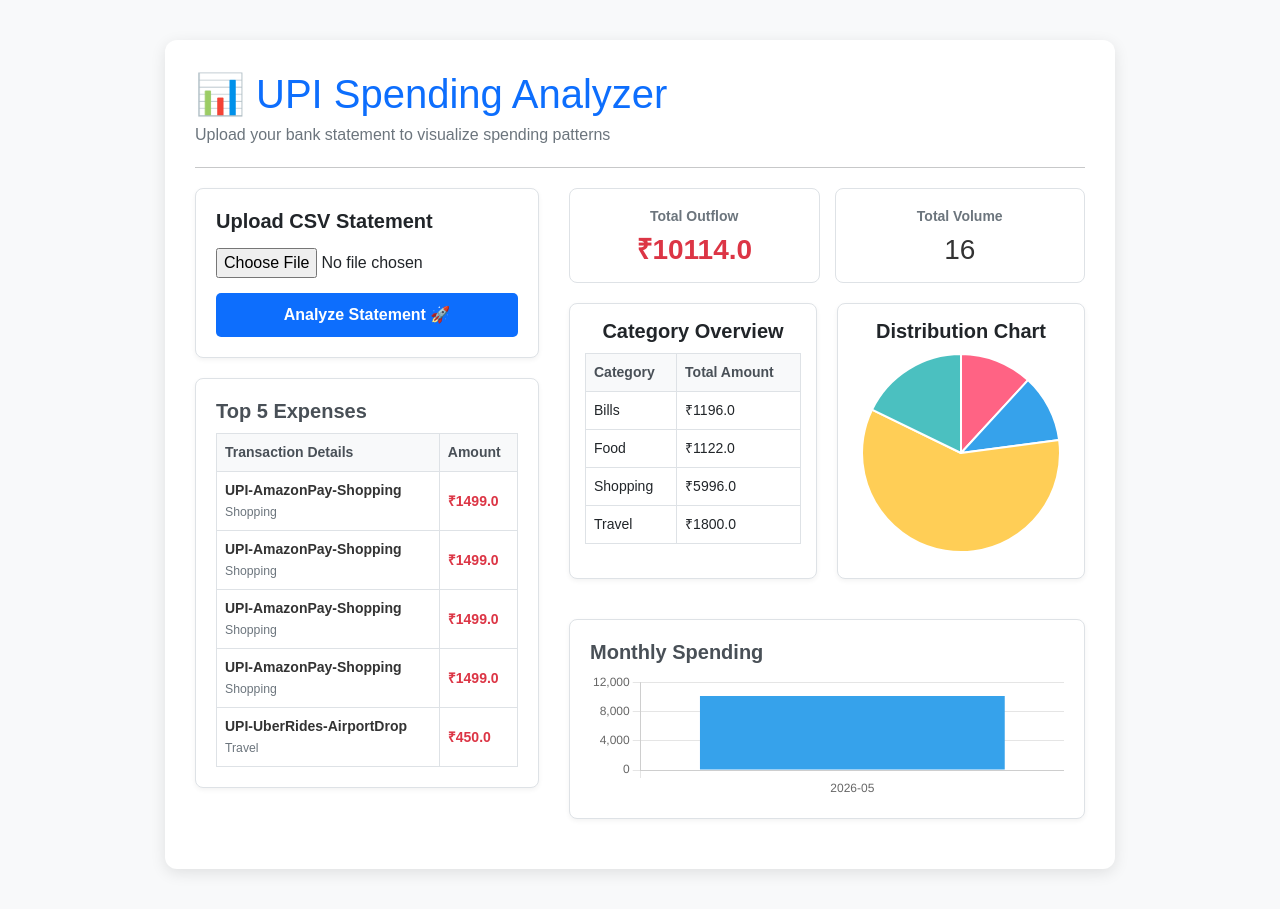
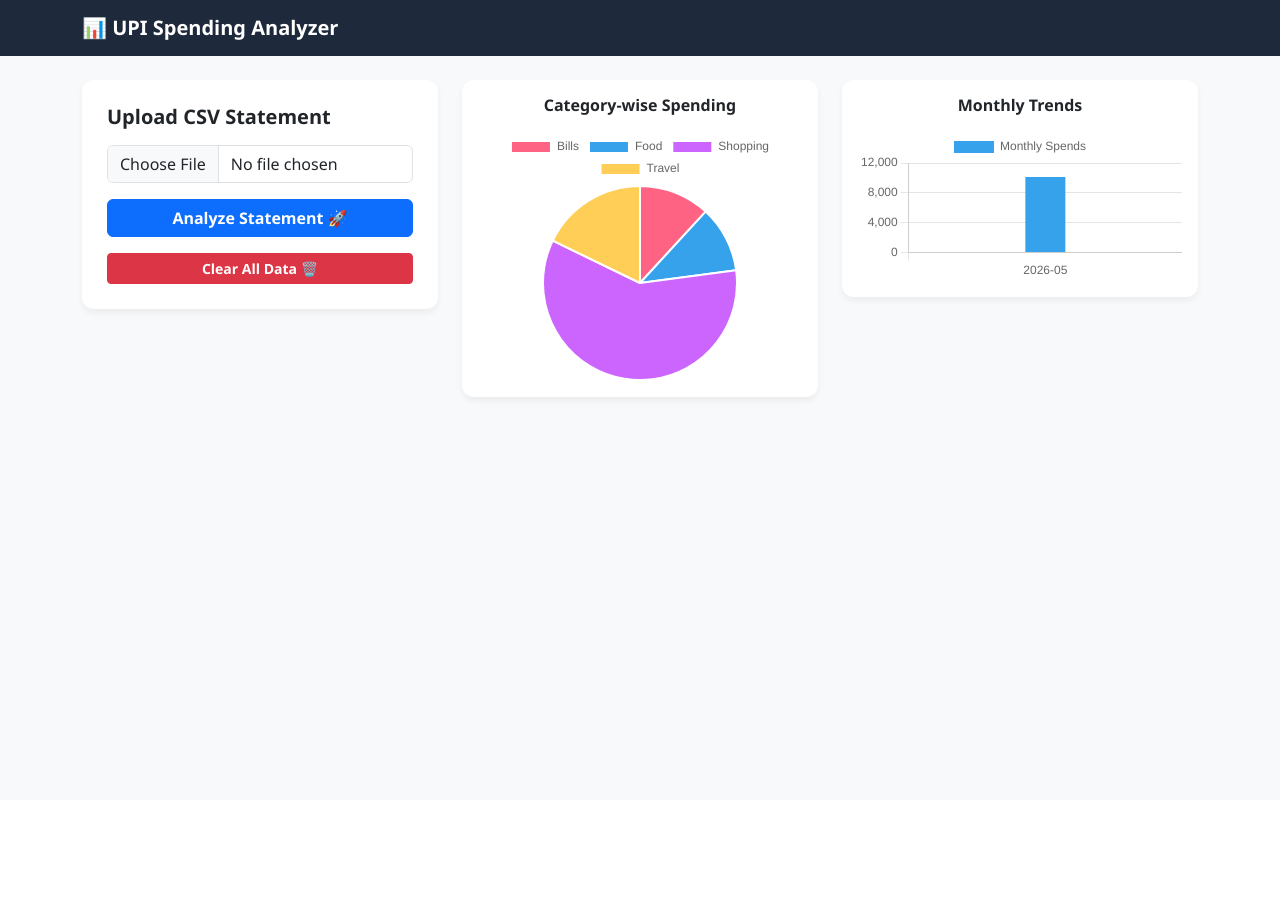
Before and after one commit to deepak764877-a11y/Upi-spending-analyzer, a Flask app: page / in a window 1280 px wide. After the commit the page ends 401 px from the top, so only its background shows below. Run offline with Flask 3, Linux system fonts and the light colour scheme; data comes from the database, SQL or seed files in the repository; both versions use the stored data as it was after the commit.

Commit message:
Add: Clear all data feature and fixed date parsing

```diff
--- a/app.py
+++ b/app.py
@@ -1,11 +1,10 @@
 import os
 import sqlite3
+import pandas as pd
 from flask import Flask, render_template, request, redirect, url_for
-import pandas as pd
-
 app = Flask(__name__)
-app.secret_key = "mysecretkey"
-
+UPLOAD_FOLDER = 'uploads'
+app.config['UPLOAD_FOLDER'] = UPLOAD_FOLDER
 def init_db():
     conn = sqlite3.connect('database.db')
     cursor = conn.cursor()
@@ -20,93 +19,81 @@ def init_db():
     ''')
     conn.commit()
     conn.close()
-
 def get_category(description):
     desc = str(description).lower()
-    if 'zomato' in desc or 'swiggy' in desc or 'food' in desc:
+    if 'food' in desc or 'restaurant' in desc or 'swiggy' in desc or 'zomato' in desc:
         return 'Food'
-    elif 'uber' in desc or 'ola' in desc or 'petrol' in desc or 'fuel' in desc or 'hpcl' in desc or 'iocl' in desc:
+    elif 'fuel' in desc or 'travel' in desc or 'uber' in desc or 'ola' in desc:
         return 'Travel'
+    elif 'bill' in desc or 'recharge' in desc or 'electricity' in desc:
+        return 'Bills'
     elif 'amazon' in desc or 'flipkart' in desc or 'shopping' in desc:
         return 'Shopping'
-    elif 'jio' in desc or 'airtel' in desc or 'bill' in desc:
-        return 'Bills'
-    else:
-        return 'Others'
-
+    return 'Others'
 @app.route('/')
 def home():
-    init_db()
+    conn = sqlite3.connect('database.db')
+    cursor = conn.cursor()
+    cursor.execute("SELECT category, SUM(amount) FROM transactions GROUP BY category")
+    pie_data = cursor.fetchall()
 
-    conn = sqlite3.connect('database.db')
-    conn.row_factory = sqlite3.Row
-    cursor = conn.cursor()
+    cursor.execute("SELECT strftime('%Y-%m', date) as month, SUM(amount) FROM transactions GROUP BY month")
+    bar_data = cursor.fetchall()
 
-    stats = cursor.execute('SELECT SUM(amount) as total_spent, COUNT(id) as total_count FROM transactions').fetchone()
-    cats = cursor.execute('SELECT category, SUM(amount) as total FROM transactions GROUP BY category').fetchall()
-    top_transactions = cursor.execute('SELECT description, amount, category FROM transactions ORDER BY amount DESC LIMIT 5').fetchall()
-    all_raw = cursor.execute('SELECT date, amount FROM transactions').fetchall()
-
+    cursor.execute("SELECT SUM(amount) as total_spent, COUNT(id) as total_count FROM transactions")
+    stats = cursor.fetchone()
     conn.close()
 
-    monthly_dict = {}
-    for row in all_raw:
-        raw_date = str(row['date']).replace('/', '-')
-
-        if '-' in raw_date:
-            parts = raw_date.split('-')
-            month_key = f"{parts[0]}-{parts[1]}" if len(parts[0]) == 4 else f"{parts[2]}-{parts[1]}"
-        else:
-            month_key = "Unknown"
-
-        monthly_dict[month_key] = monthly_dict.get(month_key, 0) + abs(float(row['amount']))
-
-    month_labels = sorted(monthly_dict.keys())
-    month_values = [monthly_dict[m] for m in month_labels]
-
-    chart_labels = [row['category'] for row in cats]
-    chart_values = [row['total'] for row in cats]
-
-    return render_template(
-        'index.html',
-        stats=stats,
-        category_data=cats,
-        chart_labels=chart_labels,
-        chart_values=chart_values,
-        top_transactions=top_transactions,
-        month_labels=month_labels,
-        month_values=month_values
-    )
-
+    return render_template('index.html', pie_data=pie_data, bar_data=bar_data, stats=stats)
 @app.route('/upload', methods=['POST'])
 def upload_file():
-    init_db()
+    if 'file' not in request.files:
+        return redirect(url_for('home'))
+    file = request.files['file']
+    if file.filename == '':
+        return redirect(url_for('home'))
 
-    file = request.files['file']
     if file:
-        if not os.path.exists('uploads'):
-            os.makedirs('uploads')
-        file_path = os.path.join('uploads', file.filename)
-        file.save(file_path)
+        if not os.path.exists(app.config['UPLOAD_FOLDER']):
+            os.makedirs(app.config['UPLOAD_FOLDER'])
 
-        df = pd.read_csv(file_path)
+        filepath = os.path.join(app.config['UPLOAD_FOLDER'], file.filename)
+        file.save(filepath)
+
+        df = pd.read_csv(filepath)
+        df.columns = df.columns.str.strip().str.lower()
 
         conn = sqlite3.connect('database.db')
         cursor = conn.cursor()
-        for index, row in df.iterrows():
-            category = get_category(row['Description'])
+
+        for _, row in df.iterrows():
+            raw_date = row.get('date', '')
+            try:
+                date_val = pd.to_datetime(raw_date, dayfirst=True).strftime('%Y-%m-%d')
+            except:
+                date_val = raw_date
+
+            desc_val = row.get('description', '')
+            amount_val = abs(float(row.get('amount', 0)))  # HDFC statements show debit as negative, abs() fixes it.
+            category_val = get_category(desc_val)
+
             cursor.execute(
                 "INSERT INTO transactions (date, description, amount, category) VALUES (?, ?, ?, ?)",
-                (str(row['Date']), str(row['Description']), float(row['Amount']), category)
+                (date_val, desc_val, amount_val, category_val)
             )
+
         conn.commit()
         conn.close()
 
-        if os.path.exists(file_path):
-            os.remove(file_path)
-
+        return redirect(url_for('home'))
+@app.route('/clear-data', methods=['POST'])
+def clear_data():
+    conn = sqlite3.connect('database.db')
+    cursor = conn.cursor()
+    cursor.execute("DELETE FROM transactions")
+    conn.commit()
+    conn.close()
     return redirect(url_for('home'))
-
 if __name__ == '__main__':
     init_db()
     app.run(debug=True)
--- a/templates/index.html
+++ b/templates/index.html
@@ -1,163 +1,102 @@
 <!DOCTYPE html>
-<html>
+<html lang="en">
 <head>
+    <meta charset="UTF-8">
+    <meta name="viewport" content="width=device-width, initial-scale=1.0">
     <title>UPI Spending Analyzer</title>
     <link href="https://cdn.jsdelivr.net/npm/bootstrap@5.3.0/dist/bootstrap.min.css" rel="stylesheet">
+    <script src="https://cdn.jsdelivr.net/npm/chart.js"></script>
     <style>
-        body { background-color: #f8f9fa; font-family: Arial, sans-serif; }
-        .main-card { max-width: 950px; margin: 40px auto; background: white; padding: 30px; border-radius: 12px; box-shadow: 0 4px 15px rgba(0,0,0,0.1); }
-        .grid-container { display: flex; gap: 30px; }
-        .left-col { flex: 4; }
-        .right-col { flex: 6; }
-        .feature-box { background: white; padding: 20px; border: 1px solid #dee2e6; border-radius: 8px; margin-bottom: 20px; box-shadow: 0 2px 5px rgba(0,0,0,0.05); }
-        .stats-row { display: flex; gap: 15px; margin-bottom: 20px; text-align: center; }
-        .stat-card { flex: 1; padding: 15px; background: white; border: 1px solid #dee2e6; border-radius: 8px; text-align: center; }
-        .table-custom { width: 100%; border-collapse: collapse; margin-top: 10px; font-size: 14px; }
-        .table-custom th, .table-custom td { border: 1px solid #dee2e6; padding: 8px; text-align: left; }
-        .table-custom th { background-color: #f8f9fa; color: #495057; }
-        .text-danger { color: #dc3545; font-weight: bold; }
-        .text-primary { color: #0d6efd; }
+        body { background-color: #f8f9fa; font-family: 'Segoe UI', Tahoma, Geneva, Verdana, sans-serif; }
+        .navbar { background: #1e293b; }
+        .card { border: none; border-radius: 12px; box-shadow: 0 4px 6px rgba(0,0,0,0.05); }
+        .feature-box { background: white; padding: 25px; border-radius: 12px; box-shadow: 0 4px 6px rgba(0,0,0,0.05); }
     </style>
 </head>
 <body>
-    <div class="main-card">
-        <h1 class="text-primary" style="margin-bottom: 5px;">📊 UPI Spending Analyzer</h1>
-        <p style="color: #6c757d; margin-bottom: 20px;">Upload your bank statement to visualize spending patterns</p>
-        <hr>
 
-        <div class="grid-container" style="margin-top: 20px;">
-            <div class="left-col">
+    <nav class="navbar navbar-expand-lg navbar-dark mb-4">
+        <div class="container">
+            <a class="navbar-brand fw-bold" href="/">📊 UPI Spending Analyzer</a>
+        </div>
+    </nav>
+
+    <div class="container">
+        <div class="row g-4">
+            <div class="col-md-4">
                 <div class="feature-box">
-                    <h5 style="margin-top:0; font-weight: bold;">Upload CSV Statement</h5>
-                    <form action="/upload" method="POST" enctype="multipart/form-data" style="margin-top: 15px;">
-                        <input type="file" name="file" accept=".csv" style="display: block; width: 100%; margin-bottom: 15px;">
-                        <button type="submit" style="width: 100%; padding: 10px; background: #0d6efd; color: white; border: none; border-radius: 5px; cursor: pointer; font-weight: bold;">Analyze Statement 🚀</button>
+                    <h5 class="fw-bold mb-3">Upload CSV Statement</h5>
+                    <form action="/upload" method="POST" enctype="multipart/form-data">
+                        <input type="file" name="file" accept=".csv" class="form-control mb-3" required>
+                        <button type="submit" class="btn btn-primary w-100 fw-bold">Analyze Statement 🚀</button>
                     </form>
-                </div>
 
-                <div class="feature-box">
-                    <h5 style="margin-top:0; font-weight: bold; color: #495057;">Top 5 Expenses</h5>
-                    <table class="table-custom">
-                        <thead>
-                            <tr>
-                                <th>Transaction Details</th>
-                                <th>Amount</th>
-                            </tr>
-                        </thead>
-                        <tbody>
-                            {% for row in top_transactions %}
-                            <tr>
-                                <td>
-                                    <div style="font-weight: bold; color: #333;">{{ row['description'] }}</div>
-                                    <small style="color: #6c757d;">{{ row['category'] }}</small>
-                                </td>
-                                <td class="text-danger" style="vertical-align: middle;">₹{{ row['amount'] }}</td>
-                            </tr>
-                            {% endfor %}
-                        </tbody>
-                    </table>
+                    <form action="/clear-data" method="POST" class="mt-3">
+                        <button type="submit" class="btn btn-danger w-100 btn-sm fw-bold" onclick="return confirm('Are you sure you want to clear all data?');">Clear All Data 🗑️</button>
+                    </form>
                 </div>
             </div>
 
-            <div class="right-col">
-                <div class="stats-row">
-                    <div class="stat-card">
-                        <small style="color: #6c757d; font-weight: bold;">Total Outflow</small>
-                        <h3 class="text-danger" style="margin: 5px 0 0 0;">₹{{ stats.total_spent or 0 }}</h3>
-                    </div>
-                    <div class="stat-card">
-                        <small style="color: #6c757d; font-weight: bold;">Total Volume</small>
-                        <h3 style="margin: 5px 0 0 0; color: #333;">{{ stats.total_count or 0 }}</h3>
-                    </div>
-                </div>
-
-                <div style="display: flex; gap: 20px;">
-                    <div class="feature-box" style="flex: 1; padding: 15px;">
-                        <h5 style="margin-top: 0; font-weight: bold; text-align: center;">Category Overview</h5>
-                        <table class="table-custom">
-                            <thead>
-                                <tr>
-                                    <th>Category</th>
-                                    <th>Total Amount</th>
-                                </tr>
-                            </thead>
-                            <tbody>
-                                {% for row in category_data %}
-                                <tr>
-                                    <td>{{ row['category'] }}</td>
-                                    <td>₹{{ row['total'] }}</td>
-                                </tr>
-                                {% endfor %}
-                            </tbody>
-                        </table>
-                    </div>
-
-                    <div class="feature-box" style="flex: 1; padding: 15px; text-align: center;">
-                        <h5 style="margin-top: 0; font-weight: bold;">Distribution Chart</h5>
-                        <div style="max-width: 200px; margin: 10px auto;">
-                            <canvas id="spendingChart" width="180" height="180"></canvas>
+            <div class="col-md-8">
+                <div class="row g-4">
+                    <div class="col-md-6">
+                        <div class="card p-3">
+                            <h6 class="fw-bold text-center mb-3">Category-wise Spending</h6>
+                            <div style="max-height: 250px;">
+                                <canvas id="pieChart"></canvas>
                             </div>
                         </div>
                     </div>
-
-                <div class="feature-box" style="margin-top: 20px;">
-                    <h5 style="font-weight: bold; color: #495057;">Monthly Spending</h5>
-                    <canvas id="monthlyChart" height="80"></canvas>
+                    <div class="col-md-6">
+                        <div class="card p-3">
+                            <h6 class="fw-bold text-center mb-3">Monthly Trends</h6>
+                            <div style="max-height: 250px;">
+                                <canvas id="barChart"></canvas>
+                            </div>
+                        </div>
+                    </div>
                 </div>
             </div>
         </div>
     </div>
 
-    <script src="https://cdn.jsdelivr.net/npm/chart.js"></script>
-
     <script>
-        var labels = {{ chart_labels | tojson }};
-        var values = {{ chart_values | tojson }};
-
-        if (labels.length > 0) {
-            var ctx = document.getElementById('spendingChart').getContext('2d');
-            new Chart(ctx, {
+        const pieCtx = document.getElementById('pieChart').getContext('2d');
+        const pieDataRaw = {{ pie_data|tojson }};
+        new Chart(pieCtx, {
             type: 'pie',
             data: {
-                    labels: labels,
+                labels: pieDataRaw.map(row => row[0]),
                 datasets: [{
-                        data: values,
-                        backgroundColor: ['#FF6384', '#36A2EB', '#FFCE56', '#4BC0C0', '#9966FF']
+                    data: pieDataRaw.map(row => row[1]),
+                    backgroundColor: ['#ff6384', '#36a2eb', '#cc65fe', '#ffce56', '#4bc0c0']
                 }]
             },
             options: {
                 responsive: true,
-                    plugins: { legend: { display: false } }
+                maintainAspectRatio: false
             }
         });
-        }
 
-        var monthLabels = {{ month_labels | tojson }};
-        var monthValues = {{ month_values | tojson }};
-
-        if (monthLabels.length > 0) {
-            var ctx2 = document.getElementById('monthlyChart').getContext('2d');
-            new Chart(ctx2, {
+        const barCtx = document.getElementById('barChart').getContext('2d');
+        const barDataRaw = {{ bar_data|tojson }};
+        new Chart(barCtx, {
             type: 'bar',
             data: {
-                    labels: monthLabels,
+                labels: barDataRaw.map(row => row[0]),
                 datasets: [{
-                        label: 'Monthly Spending (₹)',
-                        data: monthValues,
-                        backgroundColor: '#36A2EB'
+                    label: 'Monthly Spends',
+                    data: barDataRaw.map(row => row[1]),
+                    backgroundColor: '#36a2eb',
+                    maxBarThickness: 40
                 }]
             },
             options: {
                 responsive: true,
-                    plugins: {
-                        legend: { display: false }
-                    },
-                    scales: {
-                        y: { beginAtZero: true }
-                    }
+                maintainAspectRatio: false,
+                scales: { y: { beginAtZero: true } }
             }
         });
-        }
     </script>
 </body>
 </html>
--- /dev/null
+++ b/uploads/dk_test.csv
@@ -0,0 +1,5 @@
+Date,Description,Amount
+2026-05-15,UPI-Zomato-FoodDelivery,280.50
+2026-05-16,UPI-UberRides-AirportDrop,450.00
+2026-05-17,UPI-AmazonPay-Shopping,1499.00
+2026-05-18,UPI-JioRecharge-Bills,299.00
```
Also changed, not shown: database.db (added). Lines whose indentation alone changed are shown as unchanged.
